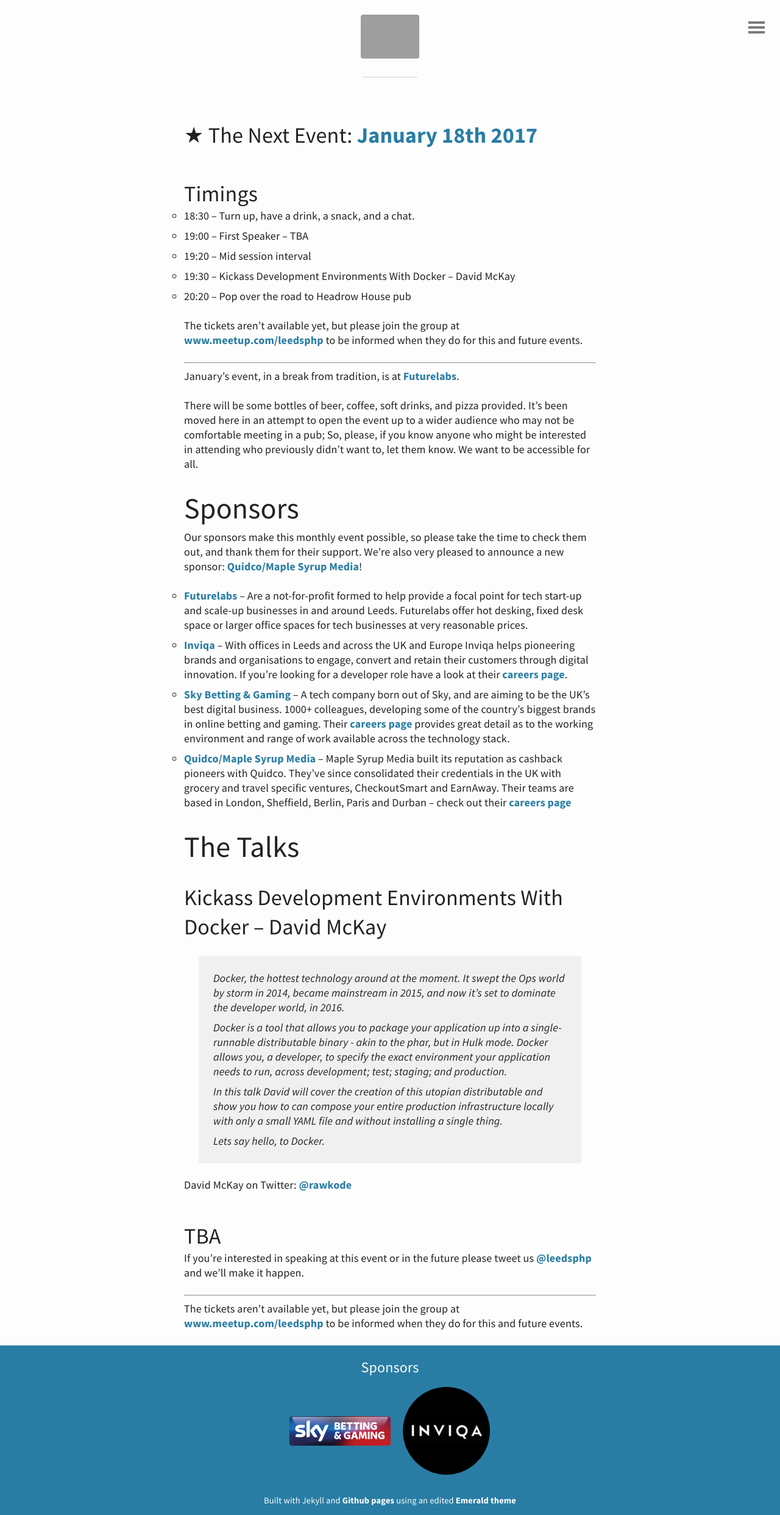
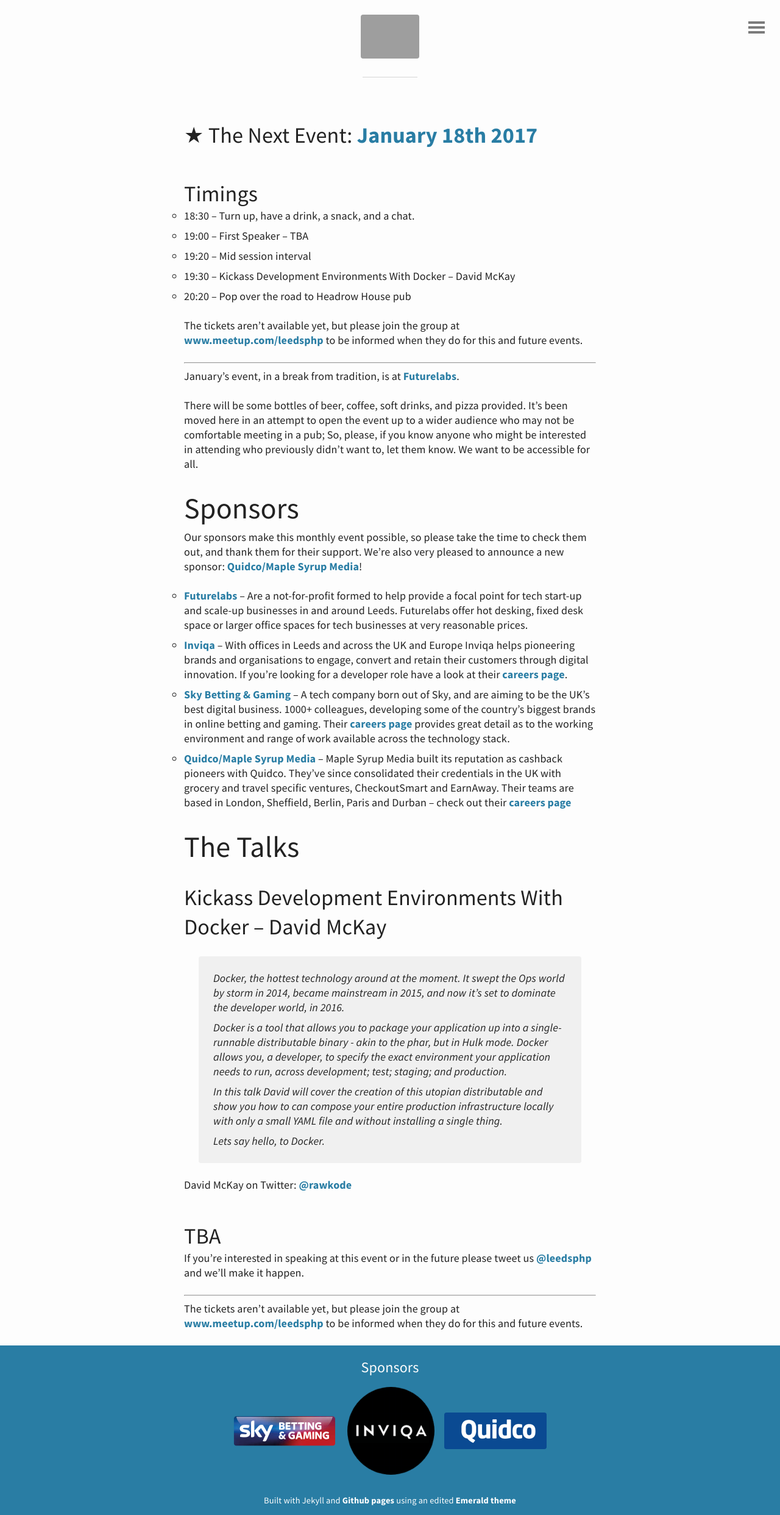
Before and after one commit to Ireaurora/LeedsPHP, a Jekyll site: the page built from index.html, in a window 1280 px wide. Shown: the whole page at 61% size. Built offline with Jekyll 4.4.1, drawn with Linux system fonts in a browser that asks for light colours; comment, search, counter and statistics services are not loaded; grey boxes are pictures that could not be loaded.

Commit message:
Add QuidCo sponsor

```diff
--- a/_includes/footer.html
+++ b/_includes/footer.html
@@ -4,6 +4,7 @@
         <li class="sponsor-skybet">
             <a href="http://skybetcareers.com/"><img src="/img/sponsor-skybet.png" alt="Sky Bet logo" /></a></li>
         <li class="sponsor-inviqa"><a href="http://inviqa.com/"><img src="/img/sponsor-inviqa.png" alt="Inviqa logo" /></a></li>
+        <li class="sponsor-quidco"><a href="https://www.maplesyrupmedia.com/careers/"><img src="/img/sponsor-quidco.png" alt="QuidCo logo" /></a></li>
     </ul>
     <div class="credits">Built with Jekyll and <a href="https://github.com/deadlyhifi/LeedsPHP/tree/gh-pages">Github pages</a> using an edited <a href="https://github.com/KingFelix/emerald">Emerald theme</a></div>
 </footer>
```
Also changed, not shown: img/sponsor-quidco.png (added).
